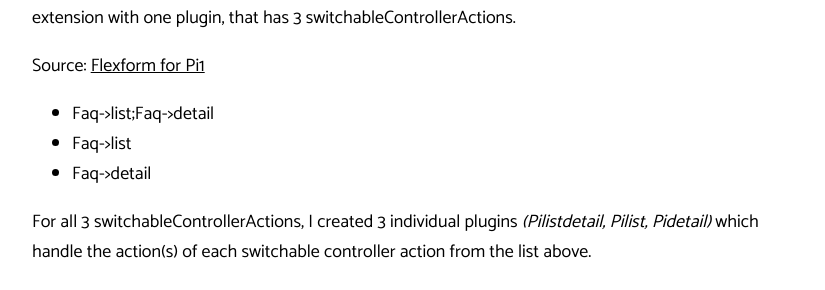
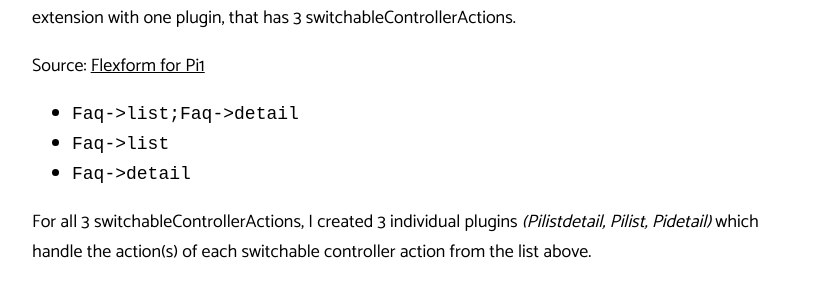
Before and after one commit to derhansen/derhansen.github.io, a Jekyll site: the page built from _posts/2021-03-22-migrate-switchablecontrolleractions.md, in a window 1280 px wide. Shown: the part 761-1051 px from the top of the page, without its empty margins (227-1052 px from the left). Built offline with Jekyll 4.4.1, drawn with Linux system fonts in a browser that asks for light colours; comment, search, counter and statistics services are not loaded.

```diff
--- a/_posts/2021-03-22-migrate-switchablecontrolleractions.md
+++ b/_posts/2021-03-22-migrate-switchablecontrolleractions.md
@@ -34,9 +34,9 @@ one plugin, that has 3 switchableControllerActions.
 
 Source: [Flexform for Pi1](https://github.com/derhansen/plain_faq/blob/2.x/Configuration/FlexForms/Pi1.xml#L15)
 
-*   Faq->list;Faq->detail
-*   Faq->list
-*   Faq->detail
+*   `Faq->list;Faq->detail`
+*   `Faq->list`
+*   `Faq->detail`
 
 For all 3 switchableControllerActions, I created 3 individual plugins _(Pilistdetail, Pilist, Pidetail)_ which handle
 the action(s) of each switchable controller action from the list above.
```
